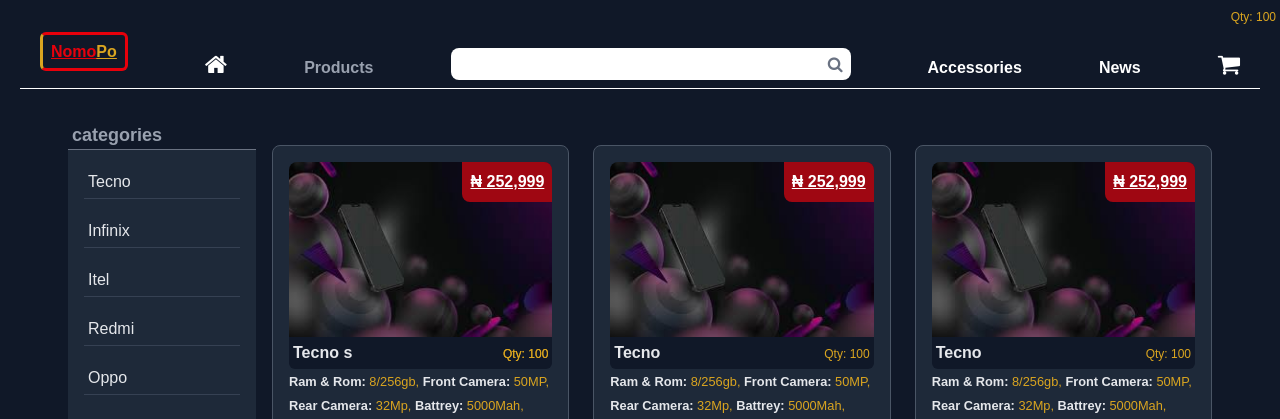
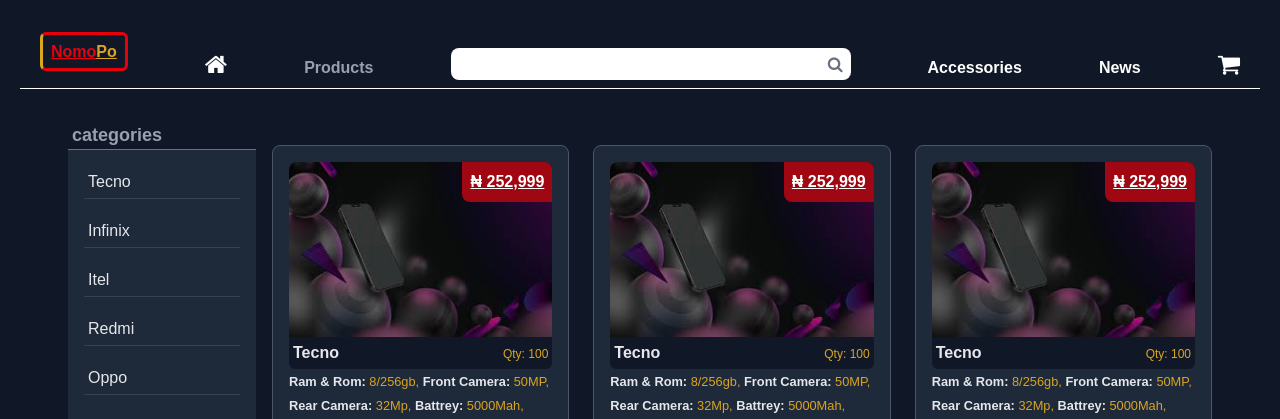
Before and after one commit to nwaxon2020/nomopo_store, a Next.js app: page /product in a window 1280 px wide. Shown: the top 419 px of the page. Built offline with nearby package versions, Linux system fonts and the light colour scheme.

Commit message:
grid set

```diff
--- a/ui/product.jsx
+++ b/ui/product.jsx
@@ -15,7 +15,7 @@
                 <div className="hidden sm:block ">
                     <h3 className="pl-1 mt-0 text-lg font-bold border-b-1 border-gray-500 text-gray-400">categories</h3>
                     <ul className="w-full p-4 pb-50 bg-gray-800 italics flex flex-col gap-4 items-start justify-center rounded-b-lg">
-                            <li className="hover:bg-gray-700 transition ease-in-out w-full p-1 forelative nt-semi-bold border-b-1 border-gray-700">Tecno <small className="absolute right-1 top-2 text-[goldenrod] text-[12px] font-normal">Qty: {"100"}</small></li>
+                            <li className="hover:bg-gray-700 transition ease-in-out w-full p-1 forelative nt-semi-bold border-b-1 border-gray-700">Tecno</li>
                             <li className="hover:bg-gray-700 transition ease-in-out w-full p-1 font-semi-bold border-b-1 border-gray-700">Infinix</li>
                             <li className="hover:bg-gray-700 transition ease-in-out w-full p-1 font-semi-bold border-b-1 border-gray-700">Itel</li>
                             <li className="hover:bg-gray-700 transition ease-in-out w-full p-1 font-semi-bold border-b-1 border-gray-700">Redmi</li>
@@ -30,7 +30,7 @@
                 <div className="relative sm:hidden w-70">
                     <div onClick={()=> setMenu((prev)=>!prev)} className="absolute top-0 z-20 inline ml-4 p-2 rounded-lg bg-gray-700 font-bold">Categories <i className={`ml-4 fa ${menu?"fa-angle-up":"fa fa-angle-down"}`}></i></div>
                     {menu && <ul id="cat" className="max-h-[20rem] z-10 overflow-y-auto w-40 p-4 rounded-b-lg absolute top-[1.4rem] ml-4 bg-gray-500 italics flex flex-col gap-4 items-start justify-center">
-                            <li onClick={()=> setMenu(false)} className="w-full pt-30 p-1 forelative nt-semi-bold border-b-1 border-gray-700">Tecno <small className="absolute right-1 top-2 text-[goldenrod] text-[12px] font-normal">Qty: {"100"}</small></li>
+                            <li onClick={()=> setMenu(false)} className="w-full pt-30 p-1 forelative nt-semi-bold border-b-1 border-gray-700">Tecno</li>
                             <li onClick={()=> setMenu(false)} className="w-full p-1 font-semi-bold border-b-1 border-gray-700">Infinix</li>
                             <li onClick={()=> setMenu(false)} className="w-full p-1 font-semi-bold border-b-1 border-gray-700">Itel</li>
                             <li onClick={()=> setMenu(false)} className="w-full p-1 font-semi-bold border-b-1 border-gray-700">Redmi</li>
@@ -44,7 +44,7 @@
             </div>
 
             {/* Mobile Section */}
-            <div className="sm:mt-6 sm:flex-5 mt-12 sm:mt-0 col-span-1 sm:col-span-4 grid grid-cols-1 sm:grid-cols-3 gap-6 ">
+            <div className="sm:mt-6 sm:flex-5 mt-12 sm:mt-0 col-span-1 sm:col-span-4 grid grid-cols-1 sm:grid-cols-2 lg:grid-cols-3 gap-6 ">
                 <div className="relative p-4 bg-gray-800 border-1 border-gray-600 rounded-lg">
                     <Image
 
@@ -56,7 +56,7 @@
                     />
 
                     <div className="flex flex-col">
-                        <strong className="relative relative bg-gray-900 p-1 rounded-b-md font-black">Tecno <small className="absolute right-1 top-2 text-[goldenrod] text-[12px] font-normal">Qty: {"100"}</small>s <small className="absolute right-1 top-2 text-[goldenrod] text-[12px] font-normal">Qty: {"100"}</small></strong>
+                        <strong className="relative relative bg-gray-900 p-1 rounded-b-md font-black">Tecno <small className="absolute right-1 top-2 text-[goldenrod] text-[12px] font-normal">Qty: {"100"}</small></strong>
                         <div>
                             <small className="font-semibold">Ram & Rom: <span className="font-normal text-[goldenrod]">{"8/256gb, "}</span></small>
                             <small className="font-semibold">Front Camera: <span className="font-normal text-[goldenrod]">{"50MP, "}</span></small>
```
